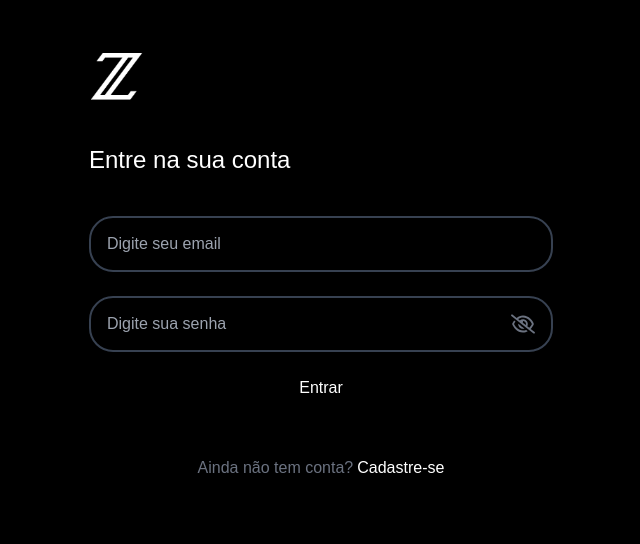
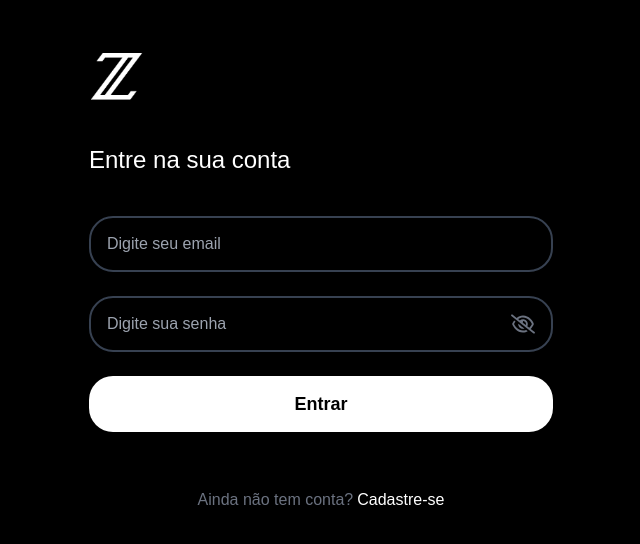
Before and after one commit to RaphaelSBarros/clone-twitter-frontend, a Next.js app: page /signin in a window 1280 px wide. Shown: the top 544 px of the page, without its empty margins (319-959 px from the left). Built offline with nearby package versions, Linux system fonts and the light colour scheme.

Commit message:
Criando o componente de Botão

```diff
--- a/src/components/auth/signin-form.tsx
+++ b/src/components/auth/signin-form.tsx
@@ -3,6 +3,7 @@
 import { useRouter } from 'next/navigation'
 import { useState } from 'react'
 import { Input } from '../ui/input'
+import { Button } from '../ui/button'
 
 export const SigninForm = () => {
   const router = useRouter()
@@ -27,7 +28,7 @@
         password
       />
 
-      <button onClick={handleEnterButton}>Entrar</button>
+      <Button label='Entrar' onClick={handleEnterButton} size={1} />
     </>
   )
 }
--- /dev/null
+++ b/src/components/ui/button.tsx
@@ -0,0 +1,20 @@
+type Props = {
+  label: string
+  onClick?: () => void
+  size: 1 | 2 | 3
+}
+
+export const Button = ({ label, onClick, size }: Props) => {
+  return (
+    <div
+      onClick={onClick}
+      className={`flex justify-center items-center cursor-pointer bg-white text-black font-bold rounded-3xl
+        ${size === 1 && 'h-14 text-lg'}
+        ${size === 2 && 'h-10 text-md'}
+        ${size === 3 && 'h-7 text-xs'}
+      `}
+    >
+      {label}
+    </div>
+  )
+}
```
